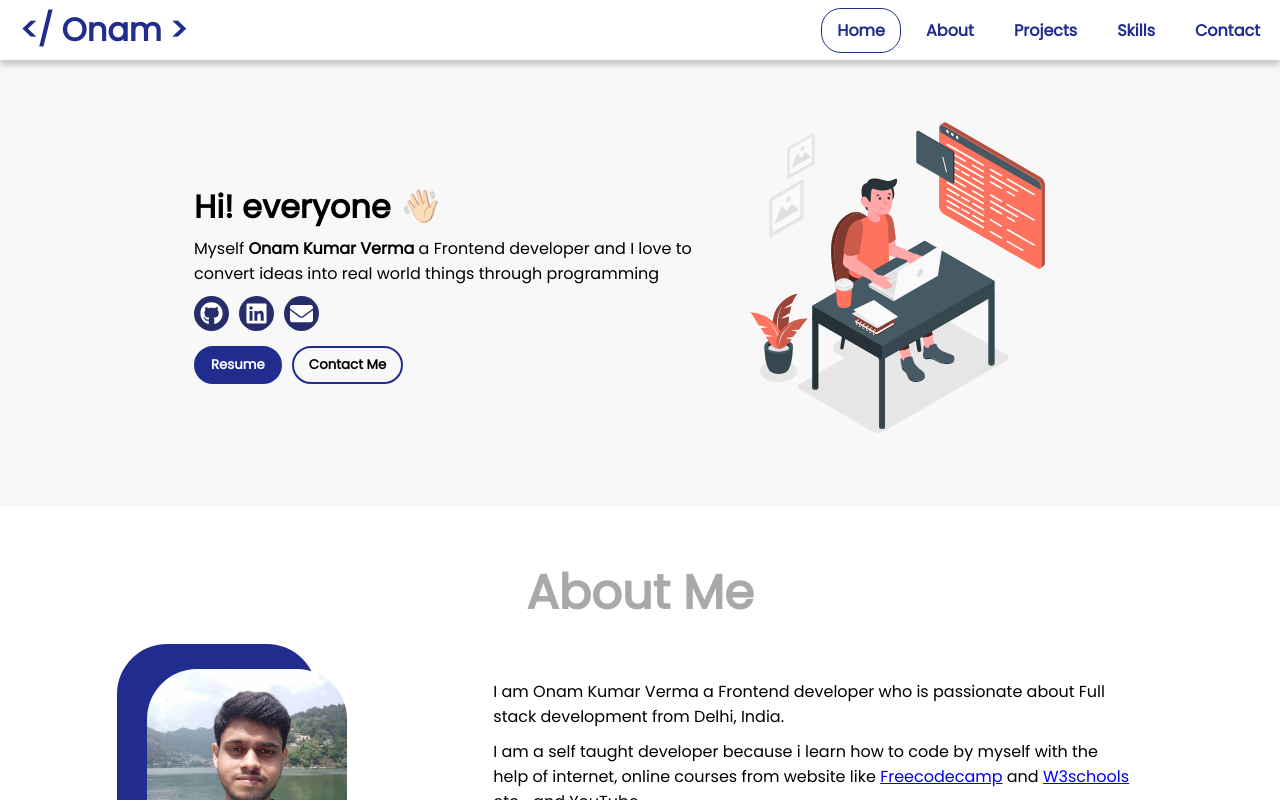
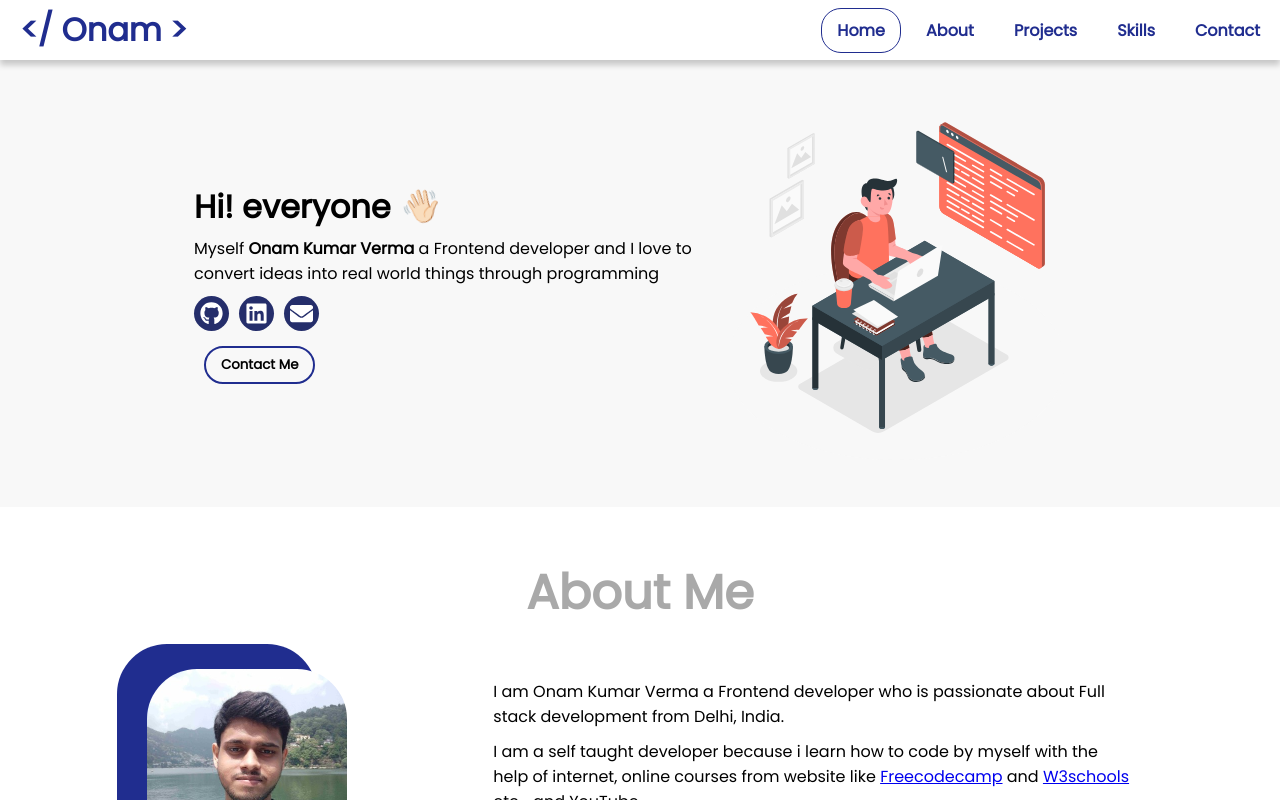
Before and after one commit to onamkrverma/Portfolio, a React (Create React App) app: page / in a window 1280 px wide. Shown: the top 800 px of the page. Built offline with nearby package versions, Linux system fonts and the light colour scheme.

Commit message:
Update Home.js

```diff
--- a/src/components/home/Home.js
+++ b/src/components/home/Home.js
@@ -37,7 +37,7 @@ const Home = () => {
             </a>
           </div>
           <div className="resume-contact-btn-wrapper">
-            <input type="button" onClick={redirectResume} value="Resume" className="resumeBtn redirect-btn" />
+    {/* <input type="button" onClick={redirectResume} value="Resume" className="resumeBtn redirect-btn" /> */}
             <input type="button" onClick={redirectContact} value="Contact Me" className="contactBtn redirect-btn" />
           </div>
 
```
